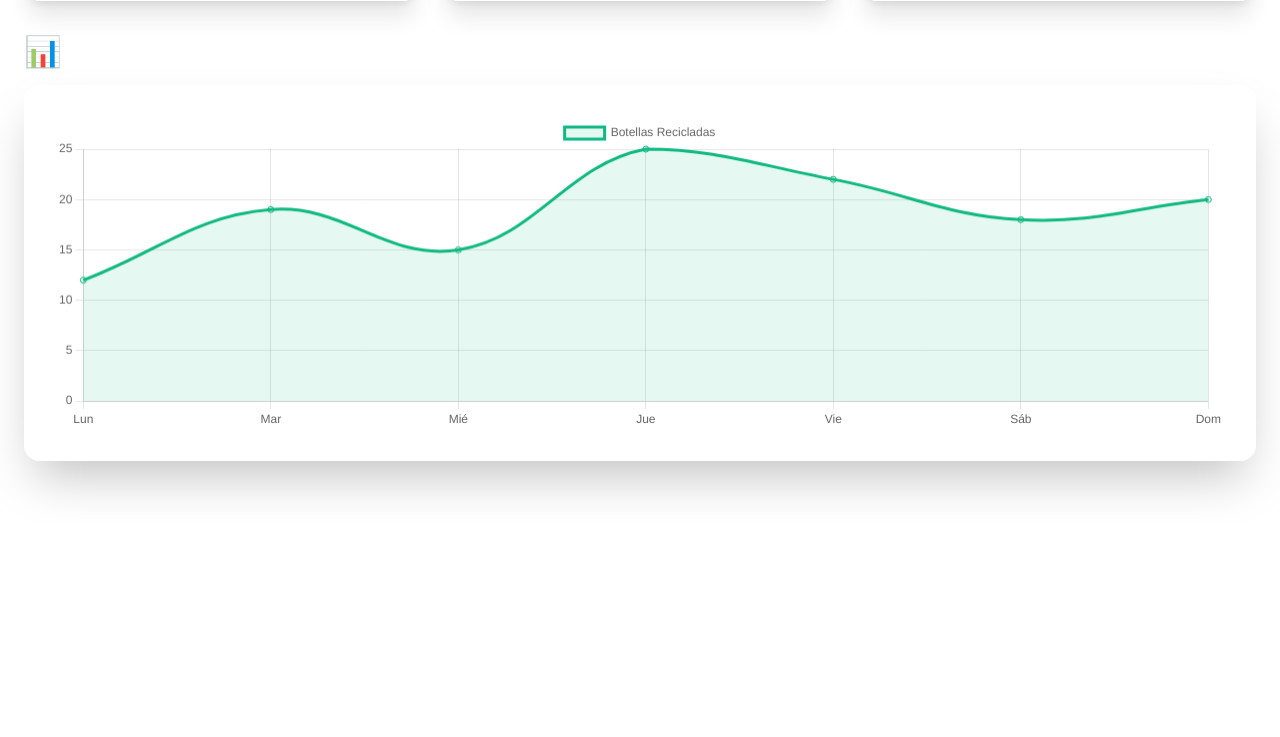
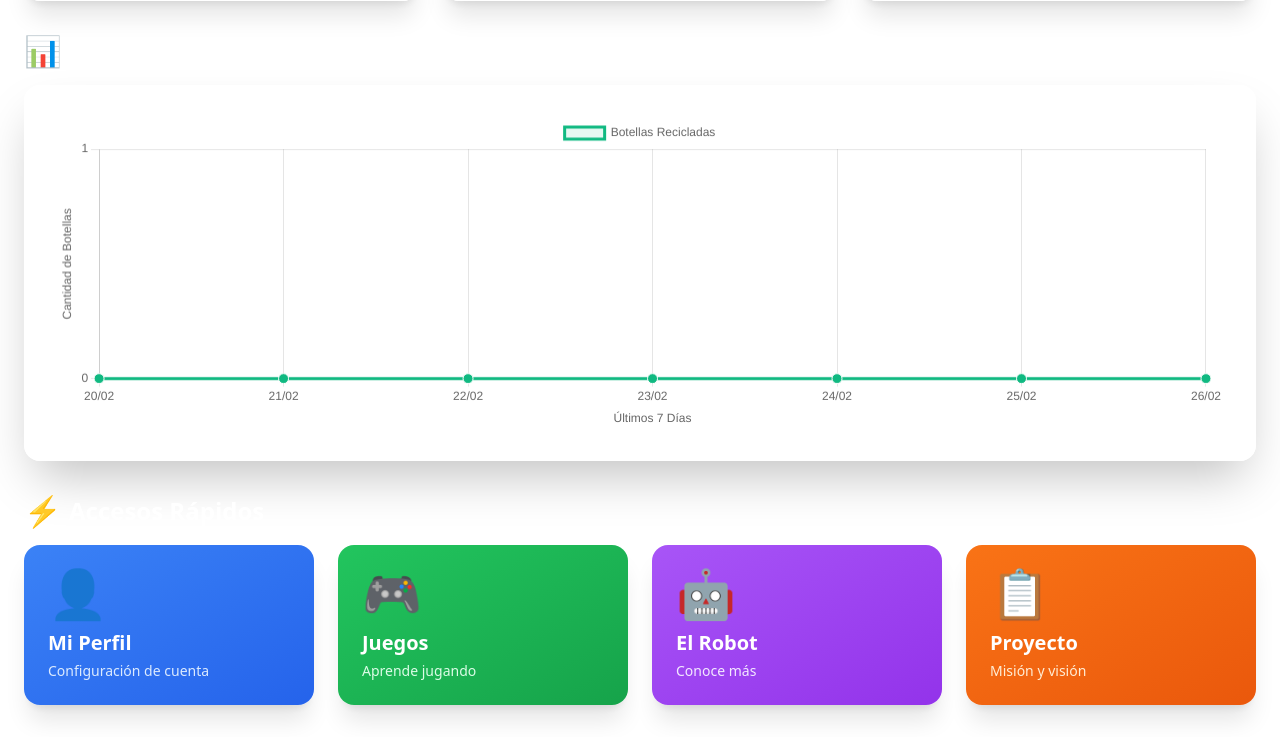
Before and after one commit to VictorNaveros/Robot-2RE, a Django app: page /dashboard/ in a window 1280 px wide. Shown: the part 871-1608 px from the top of the page. Before the commit the page ends 1366 px from the top, so only its background shows below. Run offline with Django 5.2, Linux system fonts and the light colour scheme; the visitor is signed in with stand-in values (Sample User, id 1); data that the repository does not hold is empty; some libraries are stand-ins or nearby versions.

Commit message:
Dashboard

```diff
--- a/Proyecto/templates/dashboard/dashboard.html
+++ b/Proyecto/templates/dashboard/dashboard.html
@@ -134,14 +134,14 @@
                                             {% if estado_robot.almacenamiento_pct >= 80 %}bg-red-500
                                             {% elif estado_robot.almacenamiento_pct >= 50 %}bg-yellow-500
                                             {% else %}bg-green-500{% endif %}"
-
+                                            style="width: {{ estado_robot.almacenamiento_pct|floatformat:0 }}%;"
                                         >
                                             {% if estado_robot.almacenamiento_pct > 10 %}
                                                 {{ estado_robot.almacenamiento_pct|floatformat:0 }}%
                                             {% endif %}
                                         </div>
                                     {% else %}
-                <div class="h-full bg-gray-400 w-0"></div>
+                                        <div class="h-full bg-gray-400" style="width: 0%;"></div>
                                     {% endif %}
                                 </div>
                             </div>
@@ -257,7 +257,7 @@
                 </div>
             </div>
 
-            <!-- Gráfico de Actividad (Placeholder) -->
+            <!-- Gráfico de Actividad -->
             <div class="mb-8 scroll-fade-in">
                 <h3 class="text-2xl font-bold text-white mb-4 flex items-center gap-2">
                     <span class="text-3xl">📊</span>
@@ -266,6 +266,42 @@
 
                 <div class="bg-white/95 backdrop-blur-sm rounded-2xl shadow-2xl p-8">
                     <canvas id="activityChart" height="80"></canvas>
+                </div>
+            </div>
+
+            <!-- Accesos Rápidos -->
+            <div class="scroll-fade-in">
+                <h3 class="text-2xl font-bold text-white mb-4 flex items-center gap-2">
+                    <span class="text-3xl">⚡</span>
+                    Accesos Rápidos
+                </h3>
+
+                <div class="grid md:grid-cols-4 gap-6">
+
+                    <a href="{% url 'perfil' %}" class="bg-gradient-to-br from-blue-500 to-blue-600 hover:from-blue-600 hover:to-blue-700 text-white rounded-2xl shadow-xl p-6 transition transform hover:scale-105 group">
+                        <div class="text-5xl mb-3 group-hover:scale-110 transition-transform">👤</div>
+                        <h4 class="text-xl font-bold">Mi Perfil</h4>
+                        <p class="text-sm text-blue-100 mt-1">Configuración de cuenta</p>
+                    </a>
+
+                    <a href="{% url 'home' %}#juegos" class="bg-gradient-to-br from-green-500 to-green-600 hover:from-green-600 hover:to-green-700 text-white rounded-2xl shadow-xl p-6 transition transform hover:scale-105 group">
+                        <div class="text-5xl mb-3 group-hover:scale-110 transition-transform">🎮</div>
+                        <h4 class="text-xl font-bold">Juegos</h4>
+                        <p class="text-sm text-green-100 mt-1">Aprende jugando</p>
+                    </a>
+
+                    <a href="{% url 'sobre_robot' %}" class="bg-gradient-to-br from-purple-500 to-purple-600 hover:from-purple-600 hover:to-purple-700 text-white rounded-2xl shadow-xl p-6 transition transform hover:scale-105 group">
+                        <div class="text-5xl mb-3 group-hover:scale-110 transition-transform">🤖</div>
+                        <h4 class="text-xl font-bold">El Robot</h4>
+                        <p class="text-sm text-purple-100 mt-1">Conoce más</p>
+                    </a>
+
+                    <a href="{% url 'el_proyecto' %}" class="bg-gradient-to-br from-orange-500 to-orange-600 hover:from-orange-600 hover:to-orange-700 text-white rounded-2xl shadow-xl p-6 transition transform hover:scale-105 group">
+                        <div class="text-5xl mb-3 group-hover:scale-110 transition-transform">📋</div>
+                        <h4 class="text-xl font-bold">Proyecto</h4>
+                        <p class="text-sm text-orange-100 mt-1">Misión y visión</p>
+                    </a>
+
                 </div>
             </div>
 
@@ -293,19 +329,30 @@
         setInterval(actualizarReloj, 1000);
         actualizarReloj();
 
-        // Gráfico de actividad (placeholder con datos de ejemplo)
+        // Gráfico de actividad con DATOS REALES
         const ctx = document.getElementById('activityChart').getContext('2d');
+
+        // Datos desde Django (ya vienen como JSON)
+        const diasGrafica = {{ dias_grafica_json|safe }};
+        const botellasGrafica = {{ botellas_grafica_json|safe }};
+
         const activityChart = new Chart(ctx, {
             type: 'line',
             data: {
-                labels: ['Lun', 'Mar', 'Mié', 'Jue', 'Vie', 'Sáb', 'Dom'],
+                labels: diasGrafica,
                 datasets: [{
                     label: 'Botellas Recicladas',
-                    data: [12, 19, 15, 25, 22, 18, 20],
+                    data: botellasGrafica,
                     borderColor: 'rgb(16, 185, 129)',
                     backgroundColor: 'rgba(16, 185, 129, 0.1)',
                     tension: 0.4,
-                    fill: true
+                    fill: true,
+                    pointBackgroundColor: 'rgb(16, 185, 129)',
+                    pointBorderColor: '#fff',
+                    pointHoverBackgroundColor: '#fff',
+                    pointHoverBorderColor: 'rgb(16, 185, 129)',
+                    pointRadius: 5,
+                    pointHoverRadius: 7
                 }]
             },
             options: {
@@ -315,13 +362,35 @@
                     legend: {
                         display: true,
                         position: 'top'
+                    },
+                    tooltip: {
+                        callbacks: {
+                            label: function(context) {
+                                return context.parsed.y + ' botellas';
+                            }
+                        }
                     }
                 },
                 scales: {
                     y: {
                         beginAtZero: true,
                         ticks: {
-                            stepSize: 5
+                            stepSize: 1,
+                            callback: function(value) {
+                                if (Number.isInteger(value)) {
+                                    return value;
+                                }
+                            }
+                        },
+                        title: {
+                            display: true,
+                            text: 'Cantidad de Botellas'
+                        }
+                    },
+                    x: {
+                        title: {
+                            display: true,
+                            text: 'Últimos 7 Días'
                         }
                     }
                 }
```
Also changed, not shown: Proyecto/apps/telemetria/migrations/0002_contadorbotellas.py (added). Lines whose indentation alone changed are shown as unchanged.
